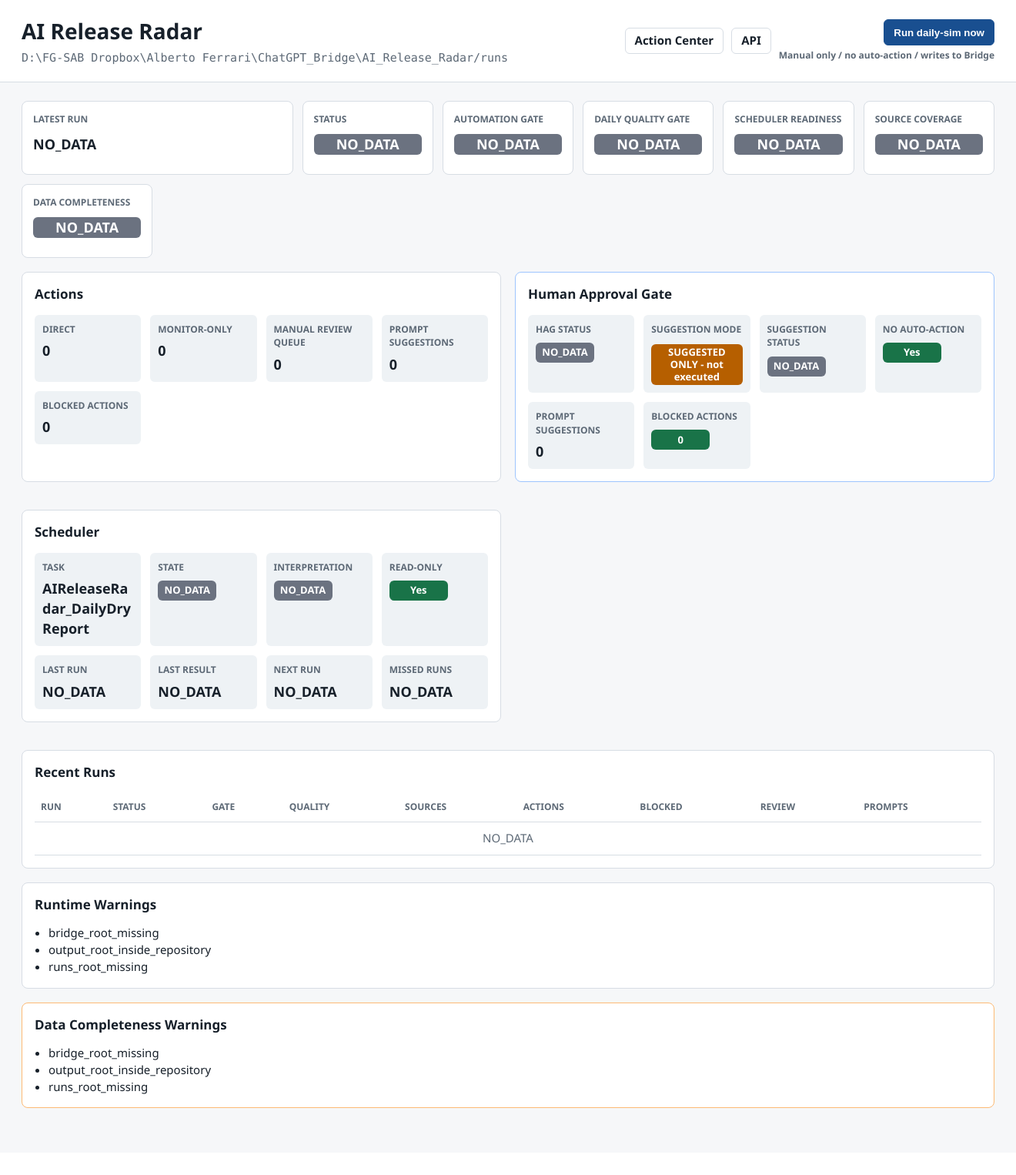
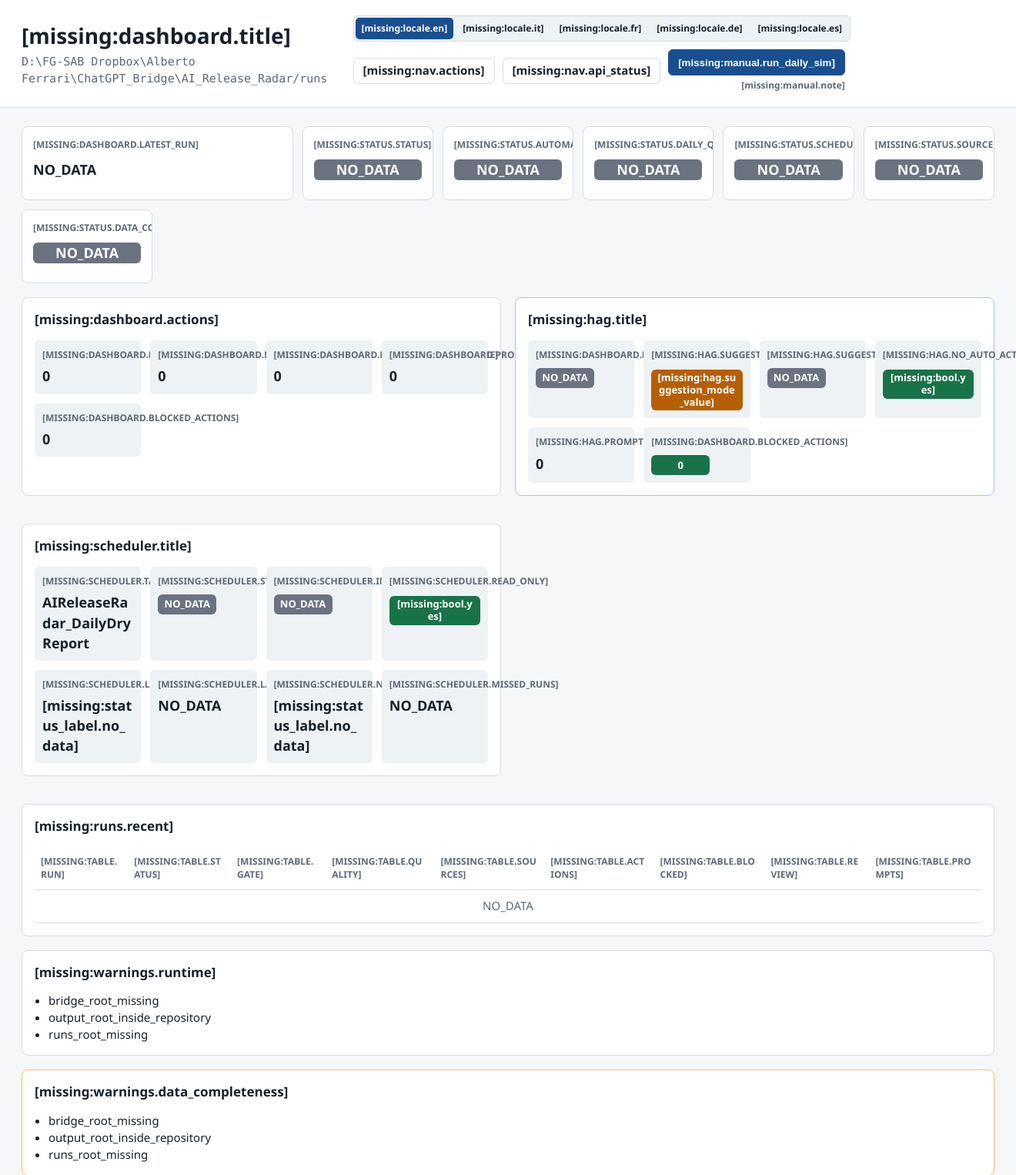
Before and after one commit to AlbertoFerrari71/AI_Release_Radar, a FastAPI app: page / in a window 1320 px wide; the page is wider, and only the part inside the window is pictured. Shown: the top 1526 px of that part at 77% size. Before the commit the page ends 1439 px from the top of that part, so only its background shows below. Run offline with FastAPI, Linux system fonts and the light colour scheme; parts of the project's set-up code (start-up, migrations or seed data) failed here and were passed over.

Commit message:
1130) Extract dashboard UI strings

```diff
--- a/radar_web/app.py
+++ b/radar_web/app.py
@@ -7,12 +7,14 @@
 from pathlib import Path
 import re
 from typing import Any
+from urllib.parse import urlencode
 
 from fastapi import FastAPI, HTTPException, Request
 from fastapi.responses import HTMLResponse, JSONResponse
 from fastapi.staticfiles import StaticFiles
 from fastapi.templating import Jinja2Templates
 
+from radar.news_translation import apply_translation_cache_to_actions
 from radar_web.action_center import (
     build_action_center_payload,
     export_current_backlog,
@@ -21,6 +23,14 @@
     record_decision,
 )
 from radar_web.config import DashboardConfig, default_config
+from radar_web.i18n import (
+    SUPPORTED_LOCALES,
+    format_bool_for_locale,
+    format_datetime_for_locale,
+    format_status_for_locale,
+    normalize_locale,
+    translate,
+)
 from radar_web.manual_trigger import DailySimTrigger
 from radar_web.models import ApiMessage, DashboardStatus
 from radar_web.run_locator import inspect_runs_root, list_recent_runs, load_run_detail
@@ -64,6 +74,7 @@
                 "status": status,
                 "latest": status.get("latest_run"),
                 "runs": [run.to_dict() for run in runs],
+                **_localized_context(request),
             },
         )
 
@@ -78,40 +89,70 @@
         }
 
     @app.get("/api/status")
-    def api_status() -> dict[str, Any]:
-        return build_status(dashboard_config).to_dict()
+    def api_status(lang: str | None = None) -> dict[str, Any]:
+        data = build_status(dashboard_config).to_dict()
+        locale = normalize_locale(lang)
+        if lang is not None:
+            data["locale"] = locale
+            data["status_label"] = format_status_for_locale(data.get("status"), locale)
+        return data
 
     @app.get("/api/runs")
-    def api_runs(limit: int = 20) -> dict[str, Any]:
+    def api_runs(limit: int = 20, lang: str | None = None) -> dict[str, Any]:
         bounded_limit = max(1, min(limit, 100))
         runs = list_recent_runs(dashboard_config.runs_root, limit=bounded_limit)
         return {
             "runs_root": str(dashboard_config.runs_root),
             "limit": bounded_limit,
+            "locale": normalize_locale(lang) if lang is not None else None,
             "runs": [run.to_dict() for run in runs],
         }
 
     @app.get("/actions", response_class=HTMLResponse)
     def actions(request: Request, filter: str = "all") -> Any:
+        localized_context = _localized_context(request)
         payload = build_action_center_payload(dashboard_config, filter_value=filter)
+        localized_actions = apply_translation_cache_to_actions(
+            payload["actions"],
+            run_id=payload.get("run_id"),
+            locale=localized_context["lang"],
+            bridge_root=dashboard_config.bridge_root,
+        )
         return templates.TemplateResponse(
             request,
             "actions.html",
             {
                 "payload": payload,
-                "actions": payload["actions"],
+                "actions": localized_actions,
                 "filters": payload["filters"],
                 "selected_filter": payload["selected_filter"],
+                **localized_context,
             },
         )
 
     @app.get("/api/actions")
-    def api_actions(filter: str = "all", limit: int = 10) -> dict[str, Any]:
-        return build_action_center_payload(
+    def api_actions(filter: str = "all", limit: int = 10, lang: str | None = None) -> dict[str, Any]:
+        payload = build_action_center_payload(
             dashboard_config,
             filter_value=filter,
             limit=limit,
         )
+        if lang is not None:
+            locale = normalize_locale(lang)
+            payload["locale"] = locale
+            payload["actions"] = apply_translation_cache_to_actions(
+                payload["actions"],
+                run_id=payload.get("run_id"),
+                locale=locale,
+                bridge_root=dashboard_config.bridge_root,
+            )
+            payload["all_actions"] = apply_translation_cache_to_actions(
+                payload["all_actions"],
+                run_id=payload.get("run_id"),
+                locale=locale,
+                bridge_root=dashboard_config.bridge_root,
+            )
+        return payload
 
     @app.post("/api/actions/export-backlog")
     def api_actions_export_backlog() -> JSONResponse:
@@ -212,6 +253,7 @@
             {
                 "detail": detail,
                 "run": detail["run"],
+                **_localized_context(request),
             },
         )
 
@@ -257,6 +299,43 @@
     return read_scheduler_status(config.scheduler_task_name)
 
 
+def _localized_context(request: Request) -> dict[str, Any]:
+    locale = normalize_locale(request.query_params.get("lang"))
+
+    def t(key: str, **kwargs: object) -> str:
+        return translate(key, locale, **kwargs)
+
+    def url_with_lang(path: str, **params: object) -> str:
+        query = {key: value for key, value in params.items() if value is not None}
+        query["lang"] = locale
+        return f"{path}?{urlencode(query)}"
+
+    def url_for_locale(target_locale: str) -> str:
+        query = dict(request.query_params)
+        query["lang"] = normalize_locale(target_locale)
+        return f"{request.url.path}?{urlencode(query)}"
+
+    def format_datetime(value: object) -> str:
+        return format_datetime_for_locale(value, locale)
+
+    def format_status(value: object) -> str:
+        return format_status_for_locale(value, locale)
+
+    def format_bool(value: object) -> str:
+        return format_bool_for_locale(value, locale)
+
+    return {
+        "lang": locale,
+        "supported_locales": SUPPORTED_LOCALES,
+        "t": t,
+        "url_with_lang": url_with_lang,
+        "url_for_locale": url_for_locale,
+        "format_datetime": format_datetime,
+        "format_status": format_status,
+        "format_bool": format_bool,
+    }
+
+
 def _data_completeness_status(*, has_runs: bool, warnings: list[str]) -> str:
     if not has_runs:
         return "NO_DATA"
@@ -287,9 +366,19 @@
         "NO_ACTION_REQUIRED",
         "SAFE_PROMPT_ONLY",
         "LOW",
+        "CACHED",
+        "SOURCE",
+        "TRANSLATED",
     }:
         return "status-pass"
-    if status in {"RUNNING", "SUGGESTED_ONLY", "MEDIUM", "VISIBLE", "RECURRING"}:
+    if status in {
+        "RUNNING",
+        "SUGGESTED_ONLY",
+        "MEDIUM",
+        "VISIBLE",
+        "RECURRING",
+        "NEEDS_REVIEW",
+    }:
         return "status-review"
     if status in {"PASS_WITH_WARNINGS", "WARN", "WARNING", "MONITOR", "DOWNGRADED"}:
         return "status-warn"
@@ -307,8 +396,10 @@
         "PROMPT_ALREADY_GENERATED",
     }:
         return "status-hold"
-    if status in {"FAIL", "FAIL_STOP", "BLOCKED_AUTO_ACTION"}:
+    if status in {"FAIL", "FAIL_STOP", "BLOCKED_AUTO_ACTION", "FAILED"}:
         return "status-fail"
+    if status == "MISSING":
+        return "status-no-data"
     return "status-no-data"
 
 
--- a/radar_web/static/style.css
+++ b/radar_web/static/style.css
@@ -101,6 +101,35 @@
   align-items: center;
   gap: 10px;
   flex-wrap: wrap;
+}
+
+.locale-switcher {
+  display: inline-flex;
+  align-items: center;
+  gap: 4px;
+  min-height: 34px;
+  padding: 2px;
+  border: 1px solid var(--line);
+  border-radius: 6px;
+  background: var(--surface-soft);
+}
+
+.locale-link {
+  display: inline-flex;
+  align-items: center;
+  justify-content: center;
+  min-width: 34px;
+  min-height: 28px;
+  padding: 0 8px;
+  border-radius: 5px;
+  color: var(--text);
+  font-size: 12px;
+  font-weight: 800;
+}
+
+.locale-link.active {
+  background: #194f90;
+  color: #ffffff;
 }
 
 .button-stack {
@@ -519,6 +548,18 @@
   overflow-wrap: anywhere;
 }
 
+.translation-original {
+  padding: 10px;
+  background: var(--surface-soft);
+  border-radius: 6px;
+}
+
+.translation-original summary {
+  cursor: pointer;
+  color: var(--muted);
+  font-weight: 750;
+}
+
 .button-row {
   display: flex;
   flex-wrap: wrap;
--- a/radar_web/templates/index.html
+++ b/radar_web/templates/index.html
@@ -1,115 +1,120 @@
 <!doctype html>
-<html lang="en">
+<html lang="{{ lang }}">
   <head>
     <meta charset="utf-8">
     <meta name="viewport" content="width=device-width, initial-scale=1">
-    <title>AI Release Radar</title>
+    <title>{{ t("app.title") }}</title>
     <link rel="stylesheet" href="/static/style.css">
   </head>
   <body>
     <header class="topbar">
       <div>
-        <h1>AI Release Radar</h1>
+        <h1>{{ t("dashboard.title") }}</h1>
         <p class="path">{{ status.bridge_runs_root }}</p>
       </div>
       <div class="topbar-actions">
-        <a class="button" href="/actions">Action Center</a>
-        <a class="button" href="/api/status">API</a>
+        <nav class="locale-switcher" aria-label="{{ t('language.label') }}">
+          {% for locale in supported_locales %}
+          <a class="locale-link {% if lang == locale %}active{% endif %}" href="{{ url_for_locale(locale) }}">{{ t("locale." ~ locale) }}</a>
+          {% endfor %}
+        </nav>
+        <a class="button" href="{{ url_with_lang('/actions') }}">{{ t("nav.actions") }}</a>
+        <a class="button" href="{{ url_with_lang('/api/status') }}">{{ t("nav.api_status") }}</a>
         <div class="button-stack">
-          <button class="button primary" id="daily-sim-run" type="button">Run daily-sim now</button>
-          <span class="button-note">Manual only / no auto-action / writes to Bridge</span>
+          <button class="button primary" id="daily-sim-run" type="button">{{ t("manual.run_daily_sim") }}</button>
+          <span class="button-note">{{ t("manual.note") }}</span>
         </div>
       </div>
     </header>
 
     <main class="layout">
-      <section class="status-grid" aria-label="Latest run status">
+      <section class="status-grid" aria-label="{{ t('status.status') }}">
         <article class="metric primary">
-          <span class="label">latest run</span>
+          <span class="label">{{ t("dashboard.latest_run") }}</span>
           {% if latest %}
-          <a class="metric-link run-link" href="/runs/{{ latest.run_id }}">{{ latest.run_id }}</a>
+          <a class="metric-link run-link" href="{{ url_with_lang('/runs/' ~ latest.run_id) }}">{{ latest.run_id }}</a>
           {% else %}
-          <strong>NO_DATA</strong>
+          <strong>{{ format_status("NO_DATA") }}</strong>
           {% endif %}
         </article>
         <article class="metric">
-          <span class="label">status</span>
-          <strong class="badge {{ status.status | status_class }}">{{ status.status }}</strong>
+          <span class="label">{{ t("status.status") }}</span>
+          <strong class="badge {{ status.status | status_class }}">{{ format_status(status.status) }}</strong>
         </article>
         <article class="metric">
-          <span class="label">automation gate</span>
-          <strong class="badge {{ latest.automation_gate_status | status_class if latest else 'status-no-data' }}">{{ latest.automation_gate_status if latest else 'NO_DATA' }}</strong>
+          <span class="label">{{ t("status.automation_gate") }}</span>
+          <strong class="badge {{ latest.automation_gate_status | status_class if latest else 'status-no-data' }}">{{ format_status(latest.automation_gate_status if latest else "NO_DATA") }}</strong>
         </article>
         <article class="metric">
-          <span class="label">daily quality gate</span>
-          <strong class="badge {{ latest.daily_quality_gate_status | status_class if latest else 'status-no-data' }}">{{ latest.daily_quality_gate_status if latest else 'NO_DATA' }}</strong>
+          <span class="label">{{ t("status.daily_quality_gate") }}</span>
+          <strong class="badge {{ latest.daily_quality_gate_status | status_class if latest else 'status-no-data' }}">{{ format_status(latest.daily_quality_gate_status if latest else "NO_DATA") }}</strong>
         </article>
         <article class="metric">
-          <span class="label">scheduler readiness</span>
-          <strong class="badge {{ latest.scheduler_readiness | status_class if latest else 'status-no-data' }}">{{ latest.scheduler_readiness if latest else 'NO_DATA' }}</strong>
+          <span class="label">{{ t("status.scheduler_readiness") }}</span>
+          <strong class="badge {{ latest.scheduler_readiness | status_class if latest else 'status-no-data' }}">{{ format_status(latest.scheduler_readiness if latest else "NO_DATA") }}</strong>
         </article>
         <article class="metric">
-          <span class="label">source coverage</span>
-          <strong class="badge {{ latest.source_coverage_status | status_class if latest else 'status-no-data' }}">{{ latest.source_coverage_status if latest else 'NO_DATA' }}</strong>
+          <span class="label">{{ t("status.source_coverage") }}</span>
+          <strong class="badge {{ latest.source_coverage_status | status_class if latest else 'status-no-data' }}">{{ format_status(latest.source_coverage_status if latest else "NO_DATA") }}</strong>
         </article>
         <article class="metric">
-          <span class="label">data completeness</span>
-          <strong class="badge {{ status.data_completeness_status | status_class }}">{{ status.data_completeness_status }}</strong>
+          <span class="label">{{ t("status.data_completeness") }}</span>
+          <strong class="badge {{ status.data_completeness_status | status_class }}">{{ format_status(status.data_completeness_status) }}</strong>
         </article>
       </section>
 
       <section class="split">
         <div class="panel">
-          <h2>Actions</h2>
+          <h2>{{ t("dashboard.actions") }}</h2>
           <dl class="facts">
             <div>
-              <dt>direct</dt>
+              <dt>{{ t("dashboard.direct") }}</dt>
               <dd>{{ latest.direct_action_count if latest else 0 }}</dd>
             </div>
             <div>
-              <dt>monitor-only</dt>
+              <dt>{{ t("dashboard.monitor_only") }}</dt>
               <dd>{{ latest.monitor_only_action_count if latest else 0 }}</dd>
             </div>
             <div>
-              <dt>manual review queue</dt>
+              <dt>{{ t("dashboard.manual_review_queue") }}</dt>
               <dd>{{ latest.manual_review_queue_count if latest else 0 }}</dd>
             </div>
             <div>
-              <dt>prompt suggestions</dt>
+              <dt>{{ t("dashboard.prompt_suggestions") }}</dt>
               <dd>{{ latest.prompt_suggestions_count if latest else 0 }}</dd>
             </div>
             <div>
-              <dt>blocked actions</dt>
+              <dt>{{ t("dashboard.blocked_actions") }}</dt>
               <dd>{{ latest.blocked_action_count if latest else 0 }}</dd>
             </div>
           </dl>
         </div>
 
         <div class="panel emphasis">
-          <h2>Human Approval Gate</h2>
+          <h2>{{ t("hag.title") }}</h2>
           <dl class="facts">
             <div>
-              <dt>HAG status</dt>
-              <dd><span class="badge {{ latest.hag_status | status_class if latest else 'status-no-data' }}">{{ latest.hag_status if latest else 'NO_DATA' }}</span></dd>
+              <dt>{{ t("dashboard.hag_status") }}</dt>
+              <dd><span class="badge {{ latest.hag_status | status_class if latest else 'status-no-data' }}">{{ format_status(latest.hag_status if latest else "NO_DATA") }}</span></dd>
             </div>
             <div>
-              <dt>suggestion mode</dt>
-              <dd><span class="badge status-review">SUGGESTED ONLY - not executed</span></dd>
+              <dt>{{ t("hag.suggestion_mode") }}</dt>
+              <dd><span class="badge status-review">{{ t("hag.suggestion_mode_value") }}</span></dd>
             </div>
             <div>
-              <dt>suggestion status</dt>
-              <dd><span class="badge {{ latest.prompt_suggestions_status | status_class if latest else 'status-no-data' }}">{{ latest.prompt_suggestions_status if latest else 'NO_DATA' }}</span></dd>
+              <dt>{{ t("hag.suggestion_status") }}</dt>
+              <dd><span class="badge {{ latest.prompt_suggestions_status | status_class if latest else 'status-no-data' }}">{{ format_status(latest.prompt_suggestions_status if latest else "NO_DATA") }}</span></dd>
             </div>
             <div>
-              <dt>no auto-action</dt>
-              <dd><span class="badge status-pass">{{ true | yes_no }}</span></dd>
+              <dt>{{ t("hag.no_auto_action") }}</dt>
+              <dd><span class="badge status-pass">{{ format_bool(true) }}</span></dd>
             </div>
             <div>
-              <dt>prompt suggestions</dt>
+              <dt>{{ t("hag.prompt_suggestions") }}</dt>
               <dd>{{ latest.prompt_suggestions_count if latest else 0 }}</dd>
             </div>
             <div>
-              <dt>blocked actions</dt>
+              <dt>{{ t("dashboard.blocked_actions") }}</dt>
               <dd><span class="badge {{ 'HOLD' | status_class if latest and latest.blocked_action_count else 'status-pass' }}">{{ latest.blocked_action_count if latest else 0 }}</span></dd>
             </div>
           </dl>
@@ -118,68 +123,68 @@
 
       <section class="split">
         <div class="panel">
-          <h2>Scheduler</h2>
+          <h2>{{ t("scheduler.title") }}</h2>
           <dl class="facts">
             <div>
-              <dt>task</dt>
+              <dt>{{ t("scheduler.task") }}</dt>
               <dd>{{ status.scheduler.task_name }}</dd>
             </div>
             <div>
-              <dt>state</dt>
-              <dd><span class="badge {{ status.scheduler.status | status_class }}">{{ status.scheduler.status }}</span></dd>
+              <dt>{{ t("scheduler.state") }}</dt>
+              <dd><span class="badge {{ status.scheduler.status | status_class }}">{{ format_status(status.scheduler.status) }}</span></dd>
             </div>
             <div>
-              <dt>interpretation</dt>
-              <dd><span class="badge {{ status.scheduler.interpretation | status_class }}">{{ status.scheduler.interpretation or 'NO_DATA' }}</span></dd>
+              <dt>{{ t("scheduler.interpretation") }}</dt>
+              <dd><span class="badge {{ status.scheduler.interpretation | status_class }}">{{ format_status(status.scheduler.interpretation or "NO_DATA") }}</span></dd>
             </div>
             <div>
-              <dt>read-only</dt>
-              <dd><span class="badge status-pass">{{ status.scheduler.read_only | yes_no }}</span></dd>
+              <dt>{{ t("scheduler.read_only") }}</dt>
+              <dd><span class="badge status-pass">{{ format_bool(status.scheduler.read_only) }}</span></dd>
             </div>
             <div>
-              <dt>last run</dt>
-              <dd>{{ status.scheduler.last_run_time | human_datetime }}</dd>
+              <dt>{{ t("scheduler.last_run") }}</dt>
+              <dd>{{ format_datetime(status.scheduler.last_run_time) }}</dd>
             </div>
             <div>
-              <dt>last result</dt>
-              <dd>{{ status.scheduler.last_task_result if status.scheduler.last_task_result is not none else 'NO_DATA' }}</dd>
+              <dt>{{ t("scheduler.last_result") }}</dt>
+              <dd>{{ status.scheduler.last_task_result if status.scheduler.last_task_result is not none else format_status("NO_DATA") }}</dd>
             </div>
             <div>
-              <dt>next run</dt>
-              <dd>{{ status.scheduler.next_run_time | human_datetime }}</dd>
+              <dt>{{ t("scheduler.next_run") }}</dt>
+              <dd>{{ format_datetime(status.scheduler.next_run_time) }}</dd>
             </div>
             <div>
-              <dt>missed runs</dt>
-              <dd>{{ status.scheduler.number_of_missed_runs if status.scheduler.number_of_missed_runs is not none else 'NO_DATA' }}</dd>
+              <dt>{{ t("scheduler.missed_runs") }}</dt>
+              <dd>{{ status.scheduler.number_of_missed_runs if status.scheduler.number_of_missed_runs is not none else format_status("NO_DATA") }}</dd>
             </div>
           </dl>
         </div>
       </section>
 
       <section class="panel">
-        <h2>Recent Runs</h2>
+        <h2>{{ t("runs.recent") }}</h2>
         <div class="table-wrap">
           <table>
             <thead>
               <tr>
-                <th>run</th>
-                <th>status</th>
-                <th>gate</th>
-                <th>quality</th>
-                <th>sources</th>
-                <th>actions</th>
-                <th>blocked</th>
-                <th>review</th>
-                <th>prompts</th>
+                <th>{{ t("table.run") }}</th>
+                <th>{{ t("table.status") }}</th>
+                <th>{{ t("table.gate") }}</th>
+                <th>{{ t("table.quality") }}</th>
+                <th>{{ t("table.sources") }}</th>
+                <th>{{ t("table.actions") }}</th>
+                <th>{{ t("table.blocked") }}</th>
+                <th>{{ t("table.review") }}</th>
+                <th>{{ t("table.prompts") }}</th>
               </tr>
             </thead>
             <tbody>
               {% for run in runs %}
               <tr>
-                <td><a class="run-link" href="/runs/{{ run.run_id }}">{{ run.run_id }}</a></td>
-                <td><span class="badge {{ run.status | status_class }}">{{ run.status }}</span></td>
-                <td><span class="badge {{ run.automation_gate_status | status_class }}">{{ run.automation_gate_status }}</span></td>
-                <td><span class="badge {{ run.daily_quality_gate_status | status_class }}">{{ run.daily_quality_gate_status }}</span></td>
+                <td><a class="run-link" href="{{ url_with_lang('/runs/' ~ run.run_id) }}">{{ run.run_id }}</a></td>
+                <td><span class="badge {{ run.status | status_class }}">{{ format_status(run.status) }}</span></td>
+                <td><span class="badge {{ run.automation_gate_status | status_class }}">{{ format_status(run.automation_gate_status) }}</span></td>
+                <td><span class="badge {{ run.daily_quality_gate_status | status_class }}">{{ format_status(run.daily_quality_gate_status) }}</span></td>
                 <td>{{ run.parsed_count if run.parsed_count is not none else 'n/a' }}/{{ run.source_count if run.source_count is not none else 'n/a' }}</td>
                 <td>{{ run.direct_action_count }}</td>
                 <td>{{ run.blocked_action_count }}</td>
@@ -188,7 +193,7 @@
               </tr>
               {% else %}
               <tr>
-                <td colspan="9" class="empty">NO_DATA</td>
+                <td colspan="9" class="empty">{{ format_status("NO_DATA") }}</td>
               </tr>
               {% endfor %}
             </tbody>
@@ -198,7 +203,7 @@
 
       {% if status.warnings %}
       <section class="panel">
-        <h2>Runtime Warnings</h2>
+        <h2>{{ t("warnings.runtime") }}</h2>
         <ul class="warning-list">
           {% for warning in status.warnings %}
           <li>{{ warning }}</li>
@@ -209,7 +214,7 @@
 
       {% if status.data_completeness_warnings %}
       <section class="panel warning-panel">
-        <h2>Data Completeness Warnings</h2>
+        <h2>{{ t("warnings.data_completeness") }}</h2>
         <ul class="warning-list">
           {% for warning in status.data_completeness_warnings %}
           <li>{{ warning }}</li>
@@ -219,7 +224,7 @@
       {% endif %}
 
       <section class="panel" id="daily-sim-result" hidden>
-        <h2>Manual Daily-Sim Trigger</h2>
+        <h2>{{ t("manual.result_title") }}</h2>
         <pre class="report" id="daily-sim-output"></pre>
       </section>
     </main>
@@ -231,9 +236,9 @@
       runButton.addEventListener("click", async () => {
         runButton.disabled = true;
         const originalLabel = runButton.textContent;
-        runButton.textContent = "Running daily-sim...";
+        runButton.textContent = "{{ t('manual.running_label') }}";
         resultPanel.hidden = false;
-        output.textContent = "RUNNING - manual trigger locked";
+        output.textContent = "{{ t('manual.running_status') }}";
         try {
           const response = await fetch("/api/daily-sim/run", { method: "POST" });
           const data = await response.json();
```
Also changed, not shown: radar_web/templates/actions.html (+63 -47 lines), radar_web/templates/run_detail.html (+65 -60 lines).
